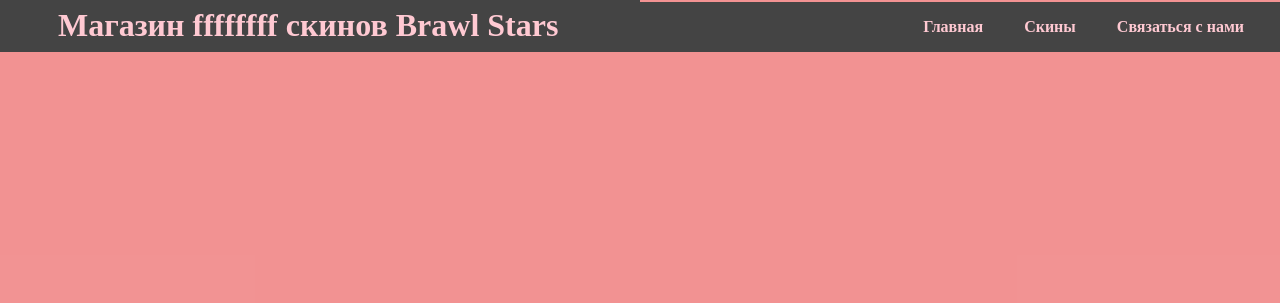
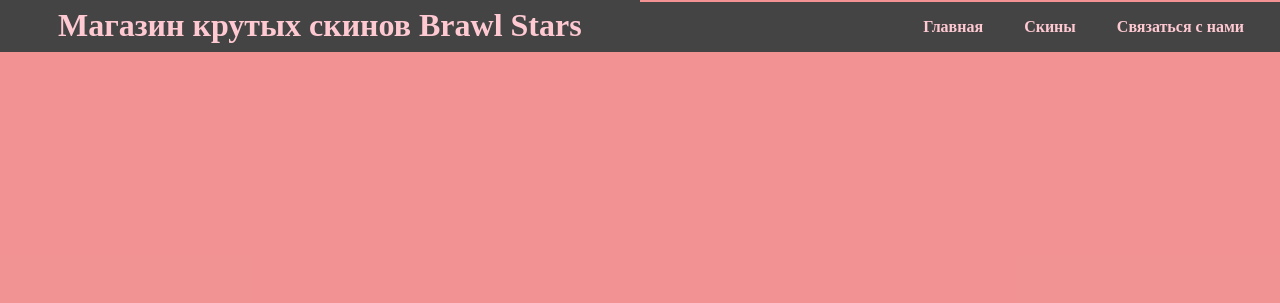
Before and after one commit to sloveg1/slava, a plain HTML site: page index.html in a window 1280 px wide. Shown: the top 303 px of the page. Drawn offline with Linux system fonts and the light colour scheme.

Commit message:
очень

```diff
--- a/index.html
+++ b/index.html
@@ -10,7 +10,7 @@
     <header>
         <article class="home">
     <div class="logo">
-        <a href="index.html">Магазин ffffffff скинов Brawl Stars</a>
+        <a href="index.html">Магазин крутых скинов Brawl Stars</a>
     </div>
     <nav class="nav">
         <ul class="navul">
```
